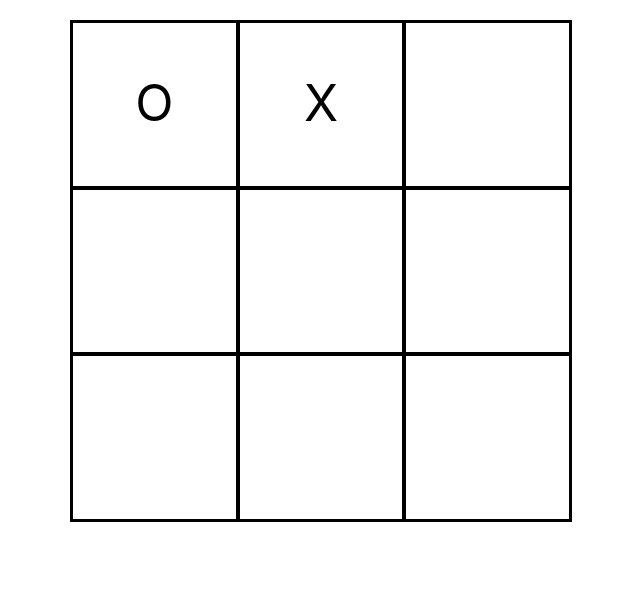
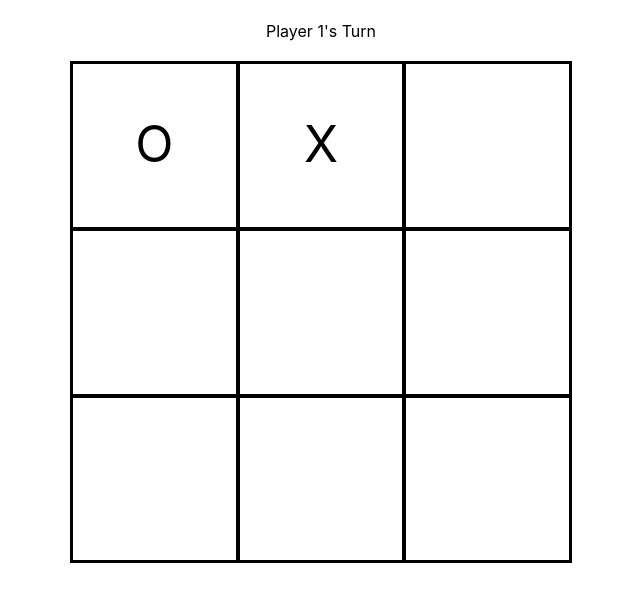
Before and after one commit to SchoolOfCode/noughts-and-crosses-plan-room-14-ravi-anita-lorcan, a React (Create React App) app in the folder my-app/: page / in a window 1280 px wide. Shown: the top 602 px of the page, without its empty margins (319-959 px from the left). Built offline with nearby package versions, Linux system fonts and the light colour scheme.

Commit message:
Game over function

```diff
--- a/my-app/src/components/App/App.css
+++ b/my-app/src/components/App/App.css
@@ -36,3 +36,11 @@
     transform: rotate(360deg);
   }
 }
+
+.whosTurn {
+  text-align: center;
+}
+
+.gameOver {
+  text-align: center;
+}
--- a/my-app/src/components/App/App.js
+++ b/my-app/src/components/App/App.js
@@ -6,15 +6,31 @@ function App() {
 
   const [board, setBoard] = useState(["O", "X", null, null, null, null, null, null, null,])
   const [playerOne,setPlayerOne] = useState(true)
+
   function makeAMove(index) {
+
     const playerMove = playerOne ? "X" : "O";
     setBoard([...board.slice(0, index), playerMove, ...board.slice(index + 1)])
     setPlayerOne(!playerOne);
+
+
   }
+
+    function gameOver() {
+      if (!board.includes(null)) {
+        return "Game Over"
+      }
+    }
+
+
+
 console.log(playerOne);
   return (
     <div>
+        <h1 className="gameOver">{gameOver()}</h1>
+        <p className="whosTurn">{playerOne ? "Player 1's Turn" : "Player 2's Turn"}</p>
         <Board board={board} makeAMove={makeAMove} ></Board>
+
     </div>
 
   );
```
